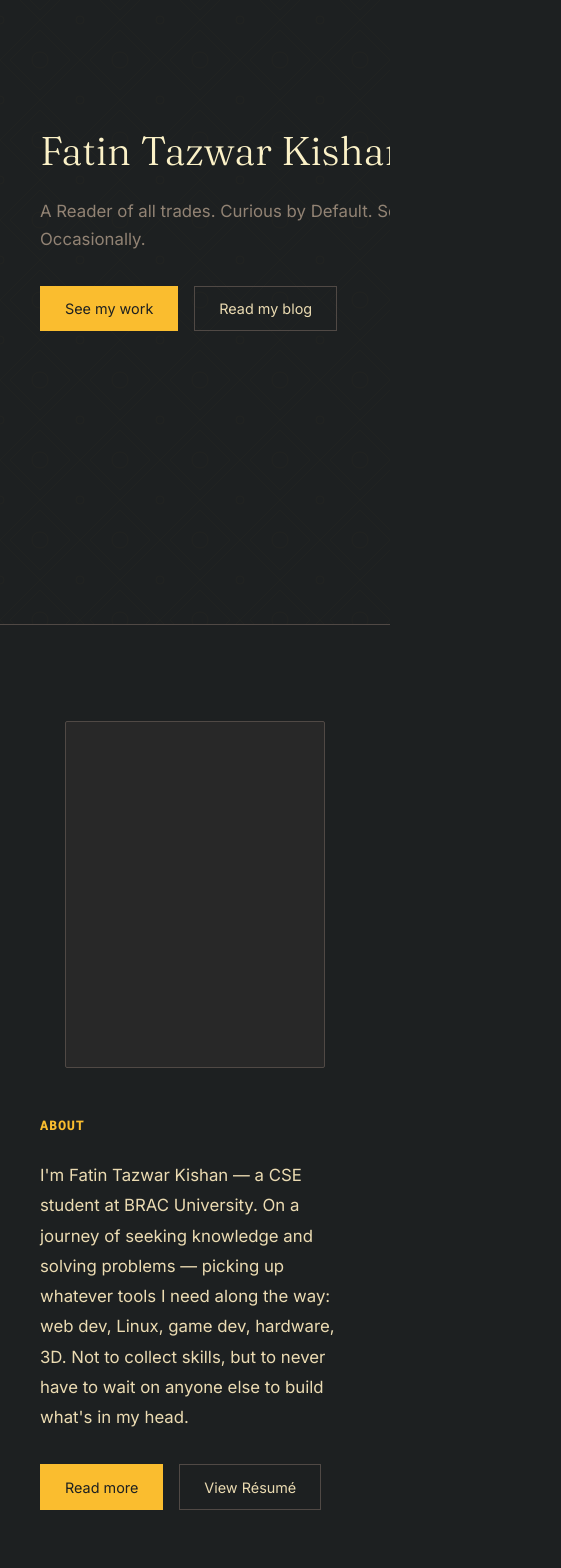
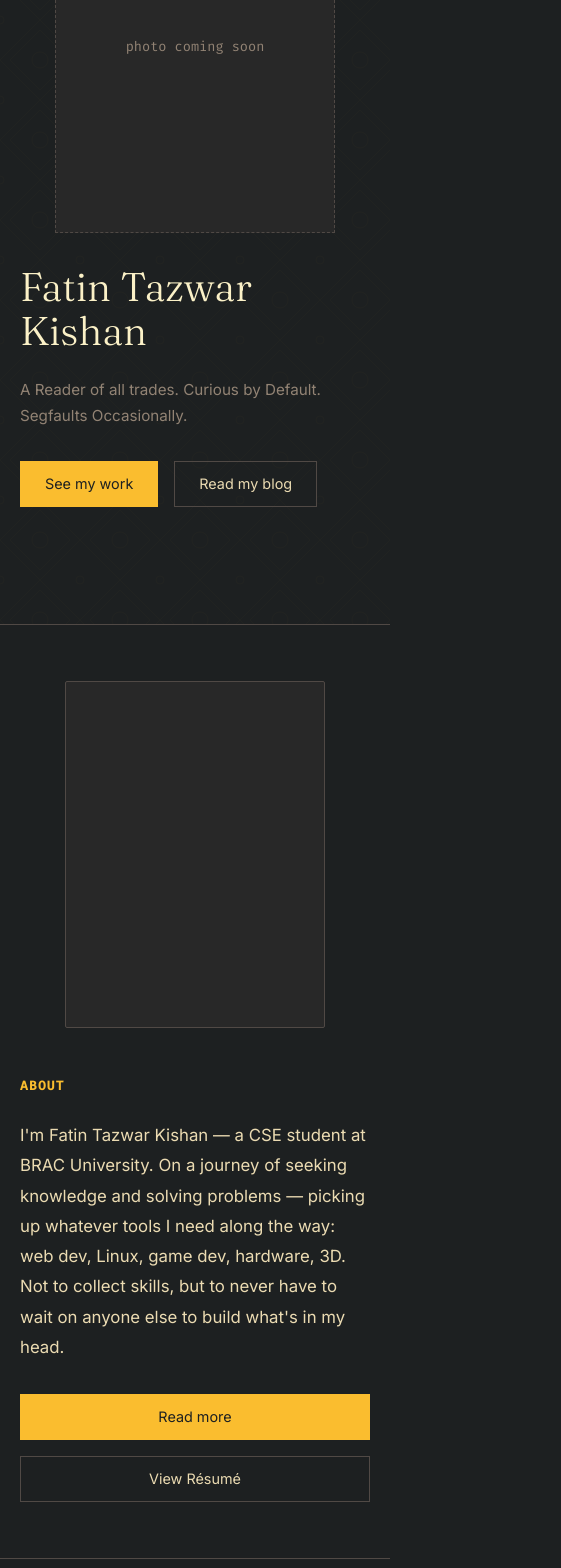
Before and after one commit to readerofalltrades/fatintkishan, a React (Vite) app: page / in a window 390 px wide. Shown: the part 220-1788 px from the top of the page, 561 px wide, since content can reach past the window. Built offline with nearby package versions, Linux system fonts and the light colour scheme; no server answers.

Commit message:
phase 1.5: made the website responsive

```diff
--- a/src/components/Footer.css
+++ b/src/components/Footer.css
@@ -25,3 +25,17 @@
   font-size: 0.75rem;
   color: var(--border);
 }
+
+@media (max-width: 600px) {
+  .footer {
+    flex-direction: column;
+    align-items: center;
+    gap: 0.5rem;
+    padding: 1.5rem 1.25rem;
+    text-align: center;
+  }
+
+  .footer-watermark {
+    display: none;
+  }
+}
--- a/src/sections/About.css
+++ b/src/sections/About.css
@@ -89,3 +89,25 @@
     align-self: center;
   }
 }
+
+@media (max-width: 860px) {
+  .about-snapshot {
+    padding: 4rem 1.5rem;
+  }
+}
+
+@media (max-width: 560px) {
+  .about-snapshot {
+    padding: 3.5rem 1.25rem;
+  }
+
+  .about-actions {
+    flex-direction: column;
+    align-items: flex-start;
+  }
+
+  .about-actions .btn {
+    width: 100%;
+    text-align: center;
+  }
+}
--- a/src/sections/BlogTeaser.css
+++ b/src/sections/BlogTeaser.css
@@ -57,3 +57,19 @@
   font-weight: 400;
   color: var(--heading);
 }
+
+@media (max-width: 860px) {
+  .blog-teaser {
+    padding: 4rem 1.5rem;
+  }
+}
+
+@media (max-width: 560px) {
+  .blog-teaser {
+    padding: 3.5rem 1.25rem;
+  }
+
+  .blog-post-meta {
+    flex-wrap: wrap;
+  }
+}
--- a/src/sections/Contact.css
+++ b/src/sections/Contact.css
@@ -43,3 +43,19 @@
   color: var(--yellow);
   box-shadow: 0 0 0 1px var(--yellow);
 }
+
+@media (max-width: 860px) {
+  .contact {
+    padding: 4rem 1.5rem;
+  }
+}
+
+@media (max-width: 560px) {
+  .contact {
+    padding: 3.5rem 1.25rem;
+  }
+
+  .contact-stamps {
+    gap: 0.75rem;
+  }
+}
--- a/src/sections/Hero.css
+++ b/src/sections/Hero.css
@@ -35,6 +35,7 @@
   display: flex;
   flex-direction: column;
   gap: 1.5rem;
+  min-width: 0;
 }
 
 .hero-name {
@@ -43,13 +44,11 @@
   font-weight: 300;
   color: var(--heading);
   line-height: 1.1;
-  min-width: 600px; /* prevents layout shift on name swap */
   cursor: default;
 }
 
 .hero-name-text {
   display: inline-block;
-  min-width: 580px;
 }
 
 .cursor {
@@ -91,3 +90,39 @@
   font-size: 0.85rem;
   font-family: var(--font-mono);
 }
+
+@media (max-width: 860px) {
+  .hero-content {
+    gap: 2.5rem;
+  }
+
+  .hero-image-placeholder {
+    width: 240px;
+    height: 300px;
+  }
+}
+
+@media (max-width: 600px) {
+  .hero {
+    padding: 5rem 1.25rem 2.5rem;
+    align-items: flex-start;
+  }
+
+  .hero-content {
+    flex-direction: column;
+    gap: 2rem;
+  }
+
+  .hero-image-placeholder {
+    width: 100%;
+    height: auto;
+    aspect-ratio: 3 / 4;
+    max-width: 280px;
+    align-self: center;
+    order: -1;
+  }
+
+  .hero-tagline {
+    font-size: 0.95rem;
+  }
+}
--- a/src/sections/Projects.css
+++ b/src/sections/Projects.css
@@ -90,3 +90,27 @@
   border: 1px solid var(--border);
   padding: 0.2rem 0.5rem;
 }
+
+@media (max-width: 860px) {
+  .projects-snapshot {
+    padding: 4rem 1.5rem;
+  }
+
+  .projects-grid {
+    grid-template-columns: repeat(2, 1fr);
+  }
+}
+
+@media (max-width: 560px) {
+  .projects-snapshot {
+    padding: 3.5rem 1.25rem;
+  }
+
+  .projects-grid {
+    grid-template-columns: 1fr;
+  }
+
+  .project-tagline {
+    min-height: unset;
+  }
+}
--- a/src/sections/Skills.css
+++ b/src/sections/Skills.css
@@ -122,3 +122,37 @@
   border: 1px solid var(--border);
   padding: 0.15rem 0.4rem;
 }
+
+@media (max-width: 860px) {
+  .skills-snapshot {
+    padding: 4rem 1.5rem;
+  }
+
+  .skills-header {
+    flex-direction: column;
+    align-items: flex-start;
+    gap: 0.75rem;
+  }
+
+  .skills-grid {
+    grid-template-columns: repeat(2, 1fr);
+  }
+}
+
+@media (max-width: 480px) {
+  .skills-snapshot {
+    padding: 3.5rem 1.25rem;
+  }
+
+  .skills-stats {
+    flex-direction: column;
+    align-items: flex-start;
+    gap: 0.4rem;
+  }
+}
+
+@media (hover: none) {
+  .skill-card {
+    cursor: pointer;
+  }
+}
--- a/src/sections/Skills.jsx
+++ b/src/sections/Skills.jsx
@@ -3,12 +3,22 @@ import './Skills.css'
 import skills from '../data/skills'
 
 function SkillCard({ name, topics, icon: Icon }) {
-  const [hovered, setHovered] = useState(false)
+  const [active, setActive] = useState(false)
+
+  function handleMouseEnter() { setActive(true) }
+  function handleMouseLeave() { setActive(false) }
+  function handleClick() {
+    if (window.matchMedia('(hover: none)').matches) {
+      setActive(prev => !prev)
+    }
+  }
+
   return (
     <div
-      className={`skill-card ${hovered ? 'skill-card--hovered' : ''}`}
-      onMouseEnter={() => setHovered(true)}
-      onMouseLeave={() => setHovered(false)}
+      className={`skill-card ${active ? 'skill-card--hovered' : ''}`}
+      onMouseEnter={handleMouseEnter}
+      onMouseLeave={handleMouseLeave}
+      onClick={handleClick}
     >
       <div className="skill-card-front">
         <Icon size={22} strokeWidth={1.5} color="var(--yellow)" />
```
Also changed, not shown: 1 other file (tests, documents, lock files or other folders).
